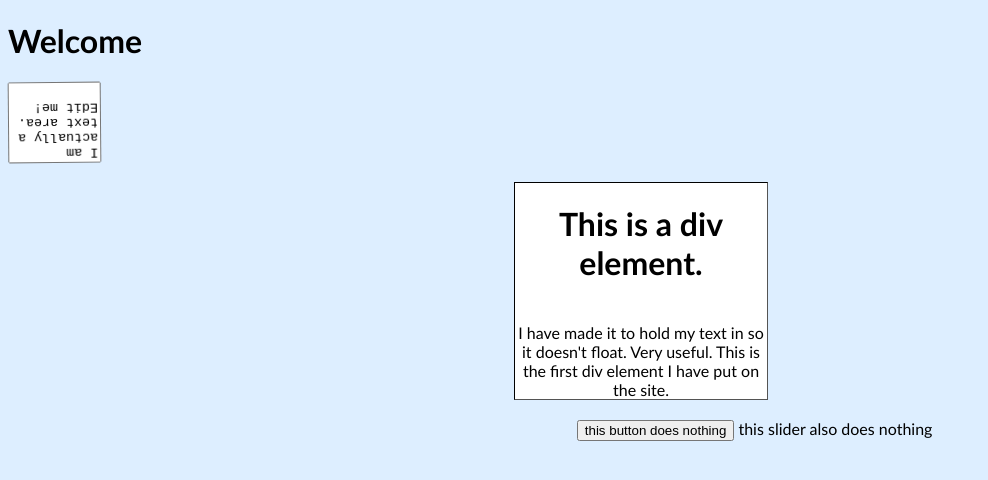
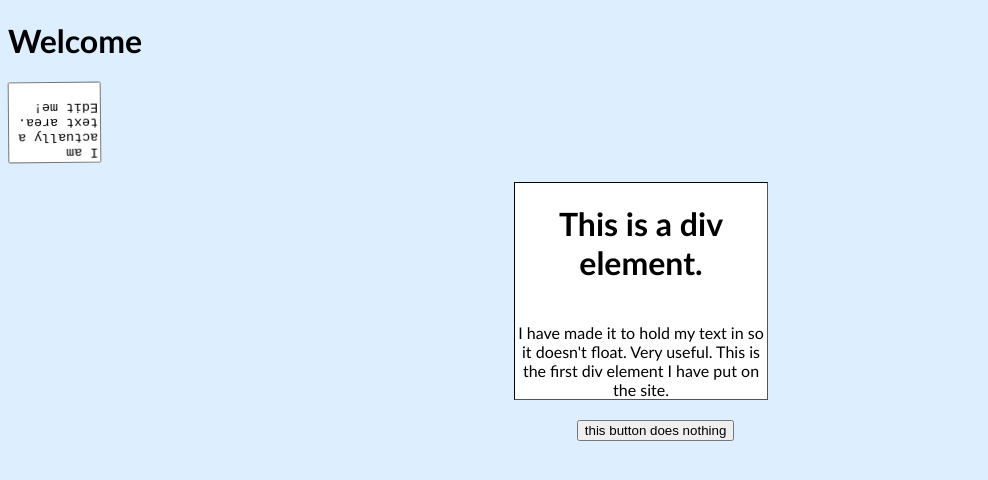
Before and after one commit to DaBlueGuy/Da-Blue-Guys-Site, a plain HTML site: page index.html in a window 1280 px wide. Shown: the whole page, without its empty margins (0-988 px from the left). Drawn offline with Linux system fonts and the light colour scheme.

Commit message:
Update index.html

```diff
--- a/index.html
+++ b/index.html
@@ -29,8 +29,6 @@
     <p></p>
     <div class="borderwhite"><h1>This is a div element.</h1><br>I have made it to hold my text in so it doesn't float. Very useful. This is the first div element I have put on the site.</div>
     <br><button class="center">this button does nothing</button>
-    this slider also does nothing
-
 </body>
 </html>
 <!DOCTYPE css>
```
